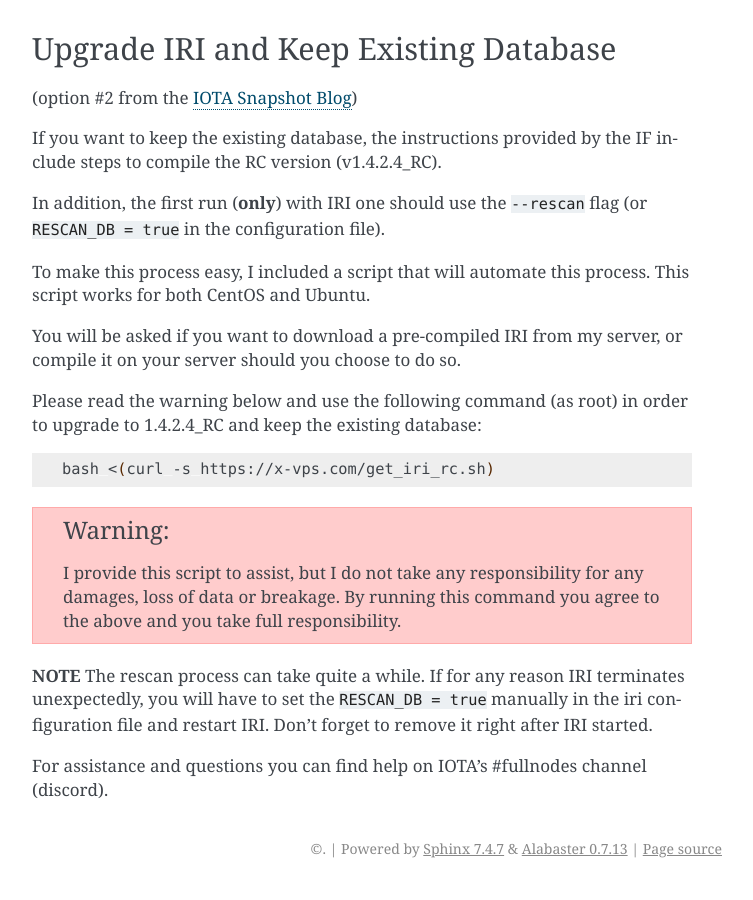
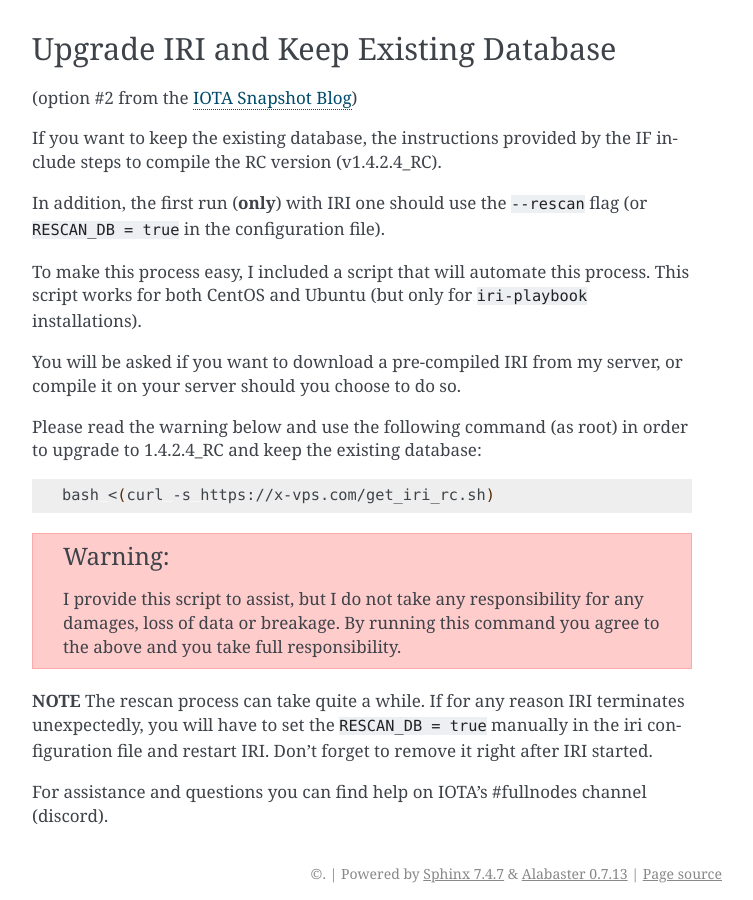
Before and after one commit to nuriel77/iri-playbook, a Sphinx documentation site: the page built from docs/appendix.rst, in a window 1280 px wide and 900 px high, scrolled down 15483 px. Shown: the whole window, without its empty margins (388-1141 px from the left). Built offline with Sphinx 7.4.7, drawn with Linux system fonts in a browser that asks for light colours.

Commit message:
Update appendix doc

```diff
--- a/docs/appendix.rst
+++ b/docs/appendix.rst
@@ -683,7 +683,7 @@
 
 In addition, the first run (**only**) with IRI one should use the ``--rescan`` flag (or ``RESCAN_DB = true`` in the configuration file).
 
-To make this process easy, I included a script that will automate this process. This script works for both CentOS and Ubuntu.
+To make this process easy, I included a script that will automate this process. This script works for both CentOS and Ubuntu (but only for ``iri-playbook`` installations).
 
 You will be asked if you want to download a pre-compiled IRI from my server, or compile it on your server should you choose to do so.
 
```
